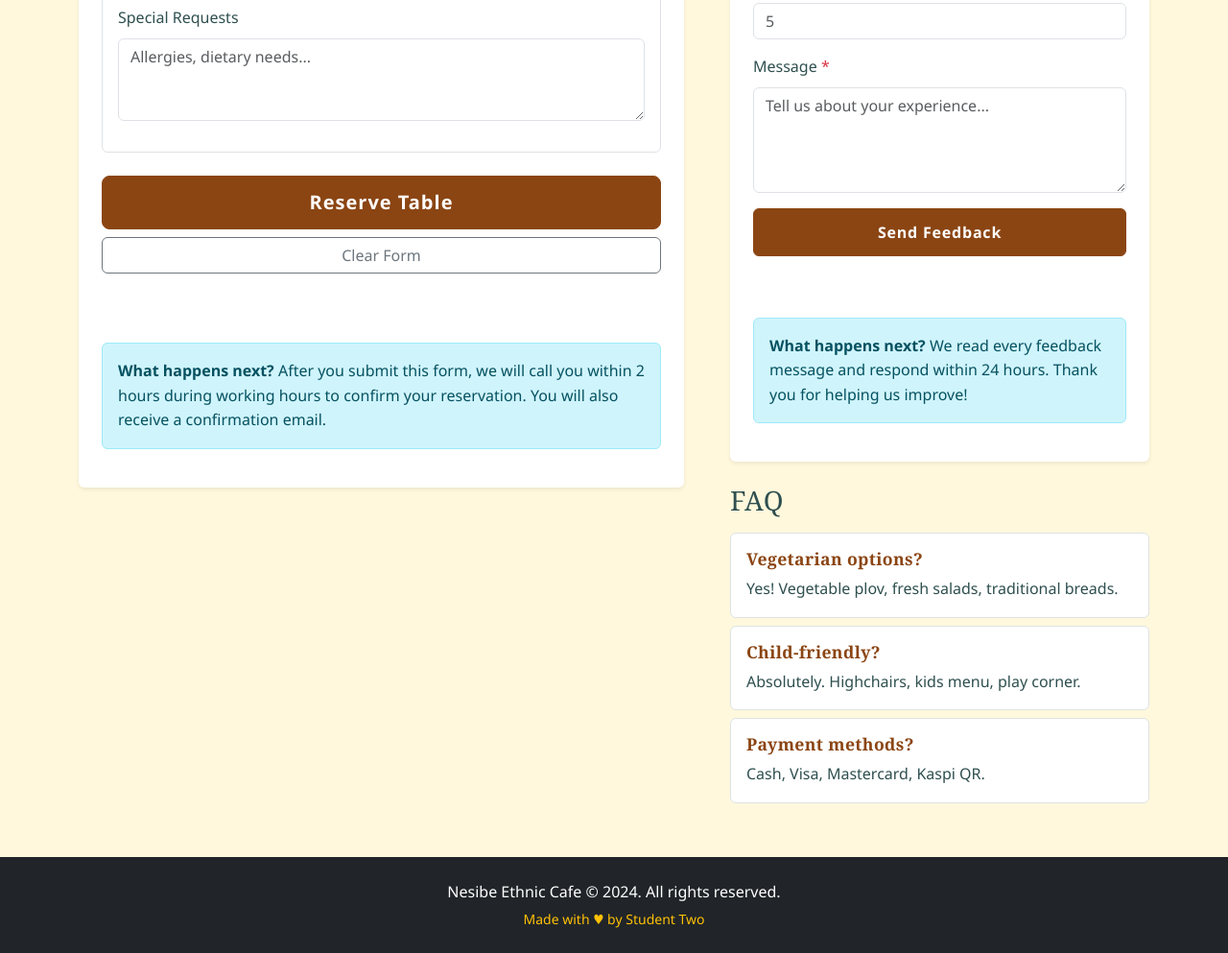
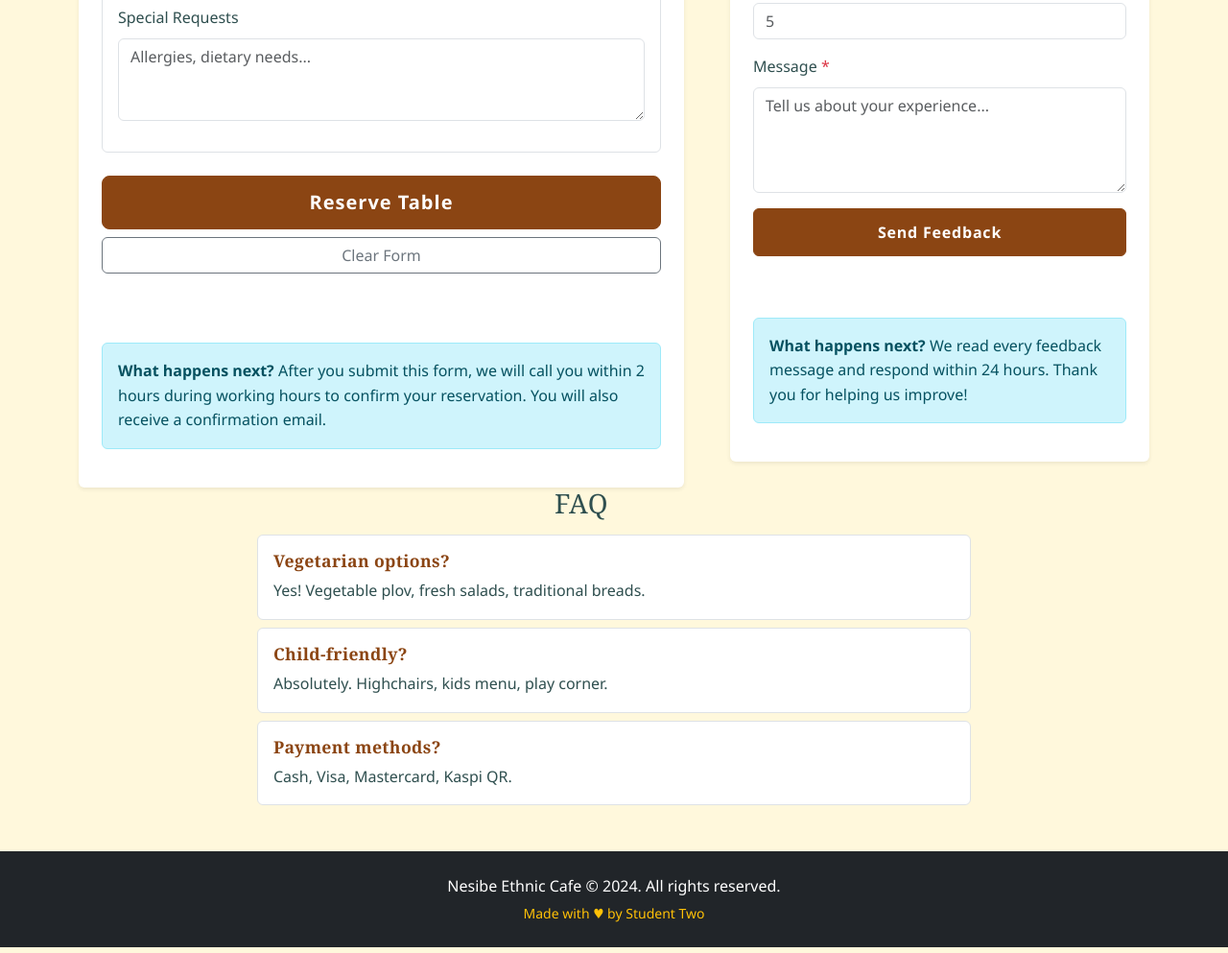
Before and after one commit to rayleighgabann-cpu/WEB_Assignment3, a plain HTML site: page contact.html in a window 1280 px wide. Shown: the part 835-1828 px from the top of the page at 96% size. Drawn offline with nearby package versions, Linux system fonts and the light colour scheme.

Commit message:
nuraziz eshkere

```diff
--- a/contact.html
+++ b/contact.html
@@ -161,8 +161,12 @@
 
             <!-- FAQ: Static blocks (accordion replaced for no-JS requirement)
                  All FAQ items are visible at once. JS will later convert these into an interactive accordion. -->
-            <section id="faq-section">
-                <h2 class="h3 mb-3">FAQ</h2>
+
+        </div>
+    </div>
+    <div class="col-12 col-md-8 offset-md-2">
+    <section id="faq-section ">
+        <h2 class="h3 mb-3 offset-md-5">FAQ</h2>
 
         <div class="static-faq-item" id="faq-1">
             <h3>Vegetarian options?</h3>
@@ -180,8 +184,6 @@
         </div>
     </section>
     </div>
-
-    </div>
 </main>
 
 <footer class="container-fluid py-4 mt-5 bg-dark text-white">
```
Also changed, not shown: menu.html (+1 -1 lines). Lines whose indentation alone changed are shown as unchanged.
